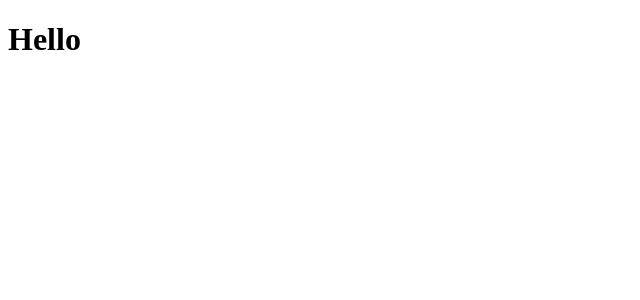
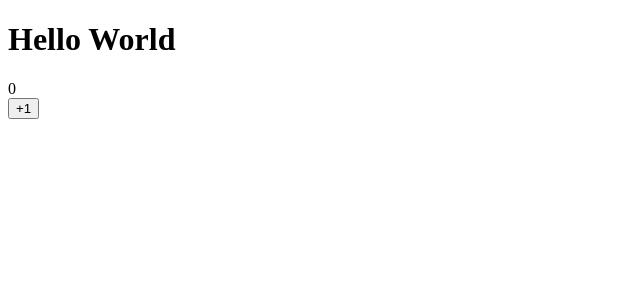
Before and after one commit to Orange-ice/mangosteen-front, a Vue app: page / in a window 1280 px wide. Shown: the top 300 px of the page, without its empty margins (0-640 px from the left). Built offline with nearby package versions, Linux system fonts and the light colour scheme.

Commit message:
使用 TSX 代替 template

```diff
--- a/package.json
+++ b/package.json
@@ -12,6 +12,7 @@
   },
   "devDependencies": {
     "@vitejs/plugin-vue": "2.3.1",
+    "@vitejs/plugin-vue-jsx": "1.3.10",
     "typescript": "4.6.3",
     "vite": "2.9.6",
     "vue-tsc": "0.29.8"
--- /dev/null
+++ b/src/App.tsx
@@ -0,0 +1,19 @@
+import { defineComponent, ref } from 'vue';
+
+const App = defineComponent({
+  setup() {
+    const count = ref(0);
+    const onClick = () => {
+      count.value++;
+    };
+    return () => (
+      <div>
+        <h1>Hello World</h1>
+        <div>{count.value}</div>
+        <button onClick={onClick}>+1</button>
+      </div>
+    );
+  },
+});
+
+export default App;
--- a/src/App.vue
+++ /dev/null
@@ -1,3 +0,0 @@
-<template>
-  <h1>Hello</h1>
-</template>
--- a/src/main.ts
+++ b/src/main.ts
@@ -1,4 +1,4 @@
 import { createApp } from 'vue'
-import App from './App.vue'
+import App from './App';
 
 createApp(App).mount('#app')
--- a/vite.config.ts
+++ b/vite.config.ts
@@ -1,7 +1,15 @@
 import { defineConfig } from 'vite'
 import vue from '@vitejs/plugin-vue'
+import vueJsx from '@vitejs/plugin-vue-jsx';
 
 // https://vitejs.dev/config/
 export default defineConfig({
-  plugins: [vue()]
-})
+  plugins: [
+    vue(),
+    vueJsx({
+      // https://vitejs.dev/plugin-vue-jsx/
+      transformOn: true,
+      mergeProps: true,
+    }),
+  ],
+});
```
Also changed, not shown: 1 other file (tests, documents, lock files or other folders).
